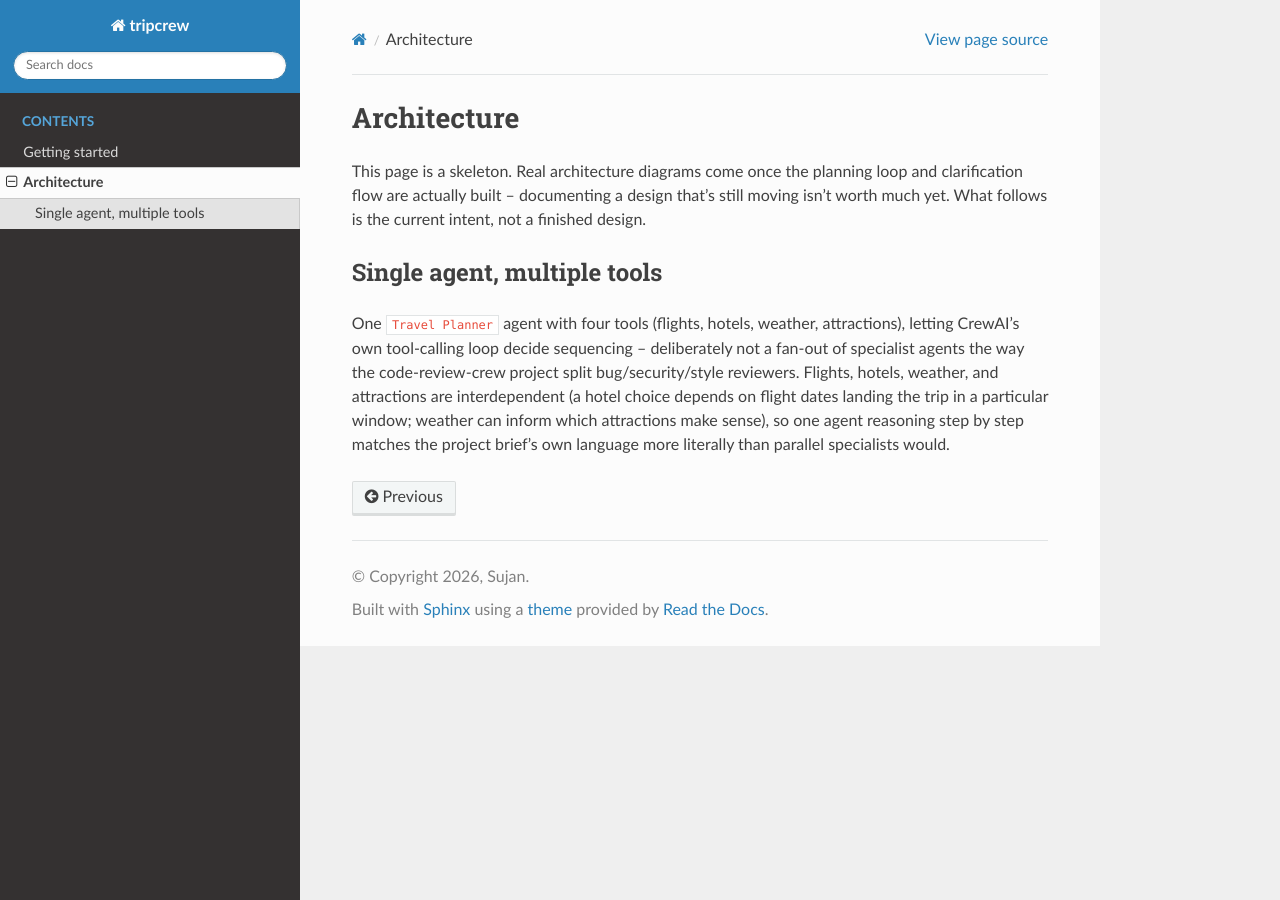
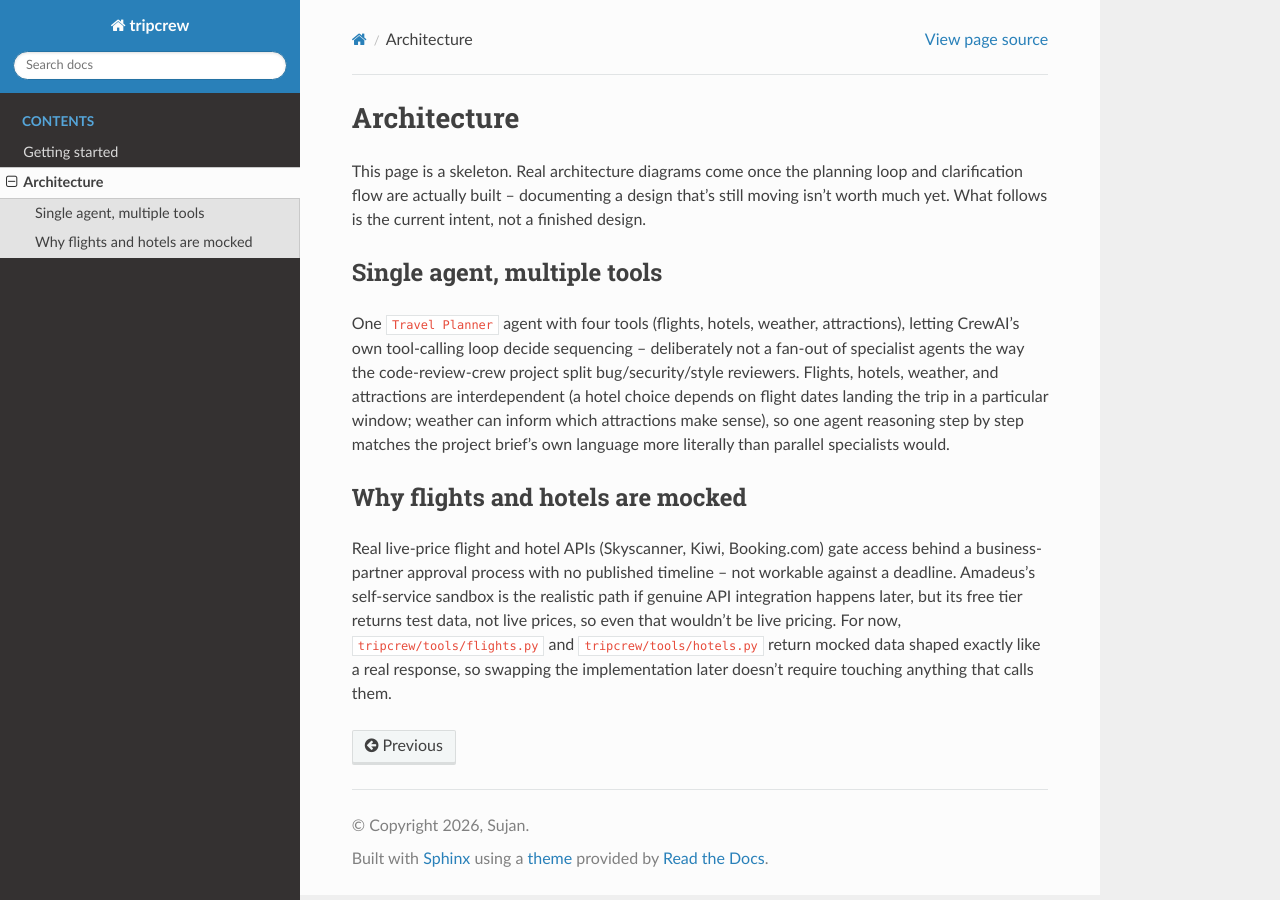
Before and after one commit to sushisuj/tripcrew, a Sphinx documentation site: the page built from docs/architecture.rst, in a window 1280 px wide. Built offline with Sphinx 7.4.7 and the Read the Docs theme 3.1.0, drawn with Linux system fonts in a browser that asks for light colours.

Commit message:
Document why flights and hotels are mocked

```diff
--- a/docs/architecture.rst
+++ b/docs/architecture.rst
@@ -17,3 +17,15 @@ attractions are interdependent (a hotel choice depends on flight dates
 landing the trip in a particular window; weather can inform which
 attractions make sense), so one agent reasoning step by step matches the
 project brief's own language more literally than parallel specialists would.
+
+Why flights and hotels are mocked
+------------------------------------
+
+Real live-price flight and hotel APIs (Skyscanner, Kiwi, Booking.com) gate
+access behind a business-partner approval process with no published
+timeline -- not workable against a deadline. Amadeus's self-service sandbox
+is the realistic path if genuine API integration happens later, but its
+free tier returns test data, not live prices, so even that wouldn't be live
+pricing. For now, ``tripcrew/tools/flights.py`` and ``tripcrew/tools/hotels.py``
+return mocked data shaped exactly like a real response, so swapping the
+implementation later doesn't require touching anything that calls them.
```
